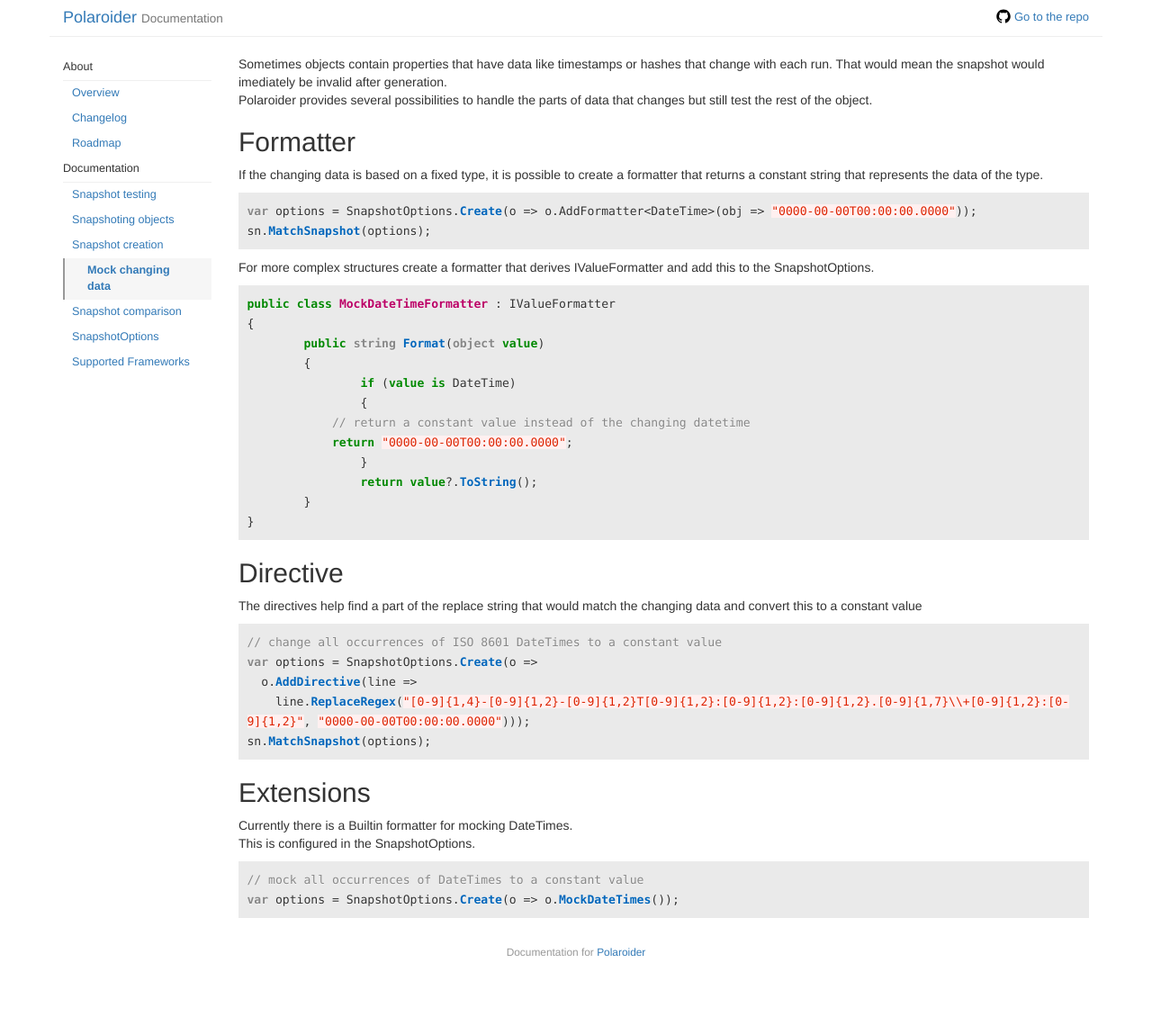
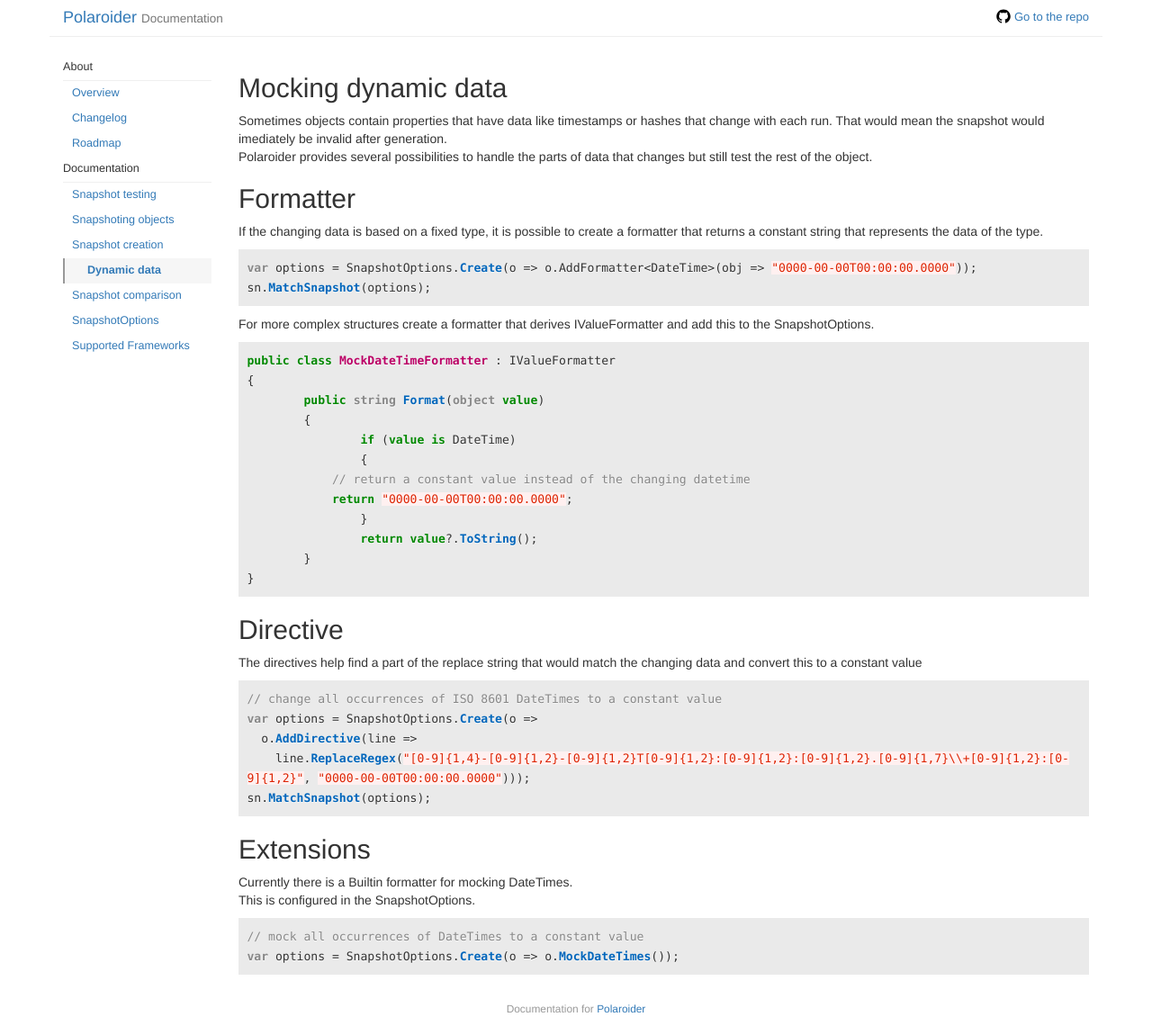
Before and after one commit to WickedFlame/Polaroider, a Jekyll site: the page built from docs/mocking.md, in a window 1280 px wide. Shown: the whole page at 90% size. Built offline with Jekyll 4.4.1, drawn with Linux system fonts in a browser that asks for light colours; before the commit the page ends 1087 px from its top, so only the background shows below that.

Commit message:
Docs - Layout and title of mocking

```diff
--- a/docs/_includes/navigation.html
+++ b/docs/_includes/navigation.html
@@ -8,7 +8,7 @@
     <li {% if page.url == "/objects.html" %}class="active"{% endif %}><a href="{{ site.baseurl }}/objects">Snapshoting objects</a></li>
     <li {% if page.url == "/directives.html" %}class="active"{% endif %}><a href="{{ site.baseurl }}/directives">Snapshot creation</a>
         <ul class="nav">
-            <li {% if page.url == "/mocking.html" %}class="active"{% endif %}><a href="{{ site.baseurl }}/mocking">Mock changing data</a></li>
+            <li {% if page.url == "/mocking.html" %}class="active"{% endif %}><a href="{{ site.baseurl }}/mocking">Dynamic data</a></li>
         </ul>
     </li>
     <li {% if page.url == "/comparer.html" %}class="active"{% endif %}><a href="{{ site.baseurl }}/comparer">Snapshot comparison</a></li>
--- a/docs/mocking.md
+++ b/docs/mocking.md
@@ -3,6 +3,7 @@ title: Snapshoting dynamic data
 layout: "default"
 nav_order: 2
 ---
+## Mocking dynamic data
 Sometimes objects contain properties that have data like timestamps or hashes that change with each run. That would mean the snapshot would imediately be invalid after generation.
 Polaroider provides several possibilities to handle the parts of data that changes but still test the rest of the object.
 
```
